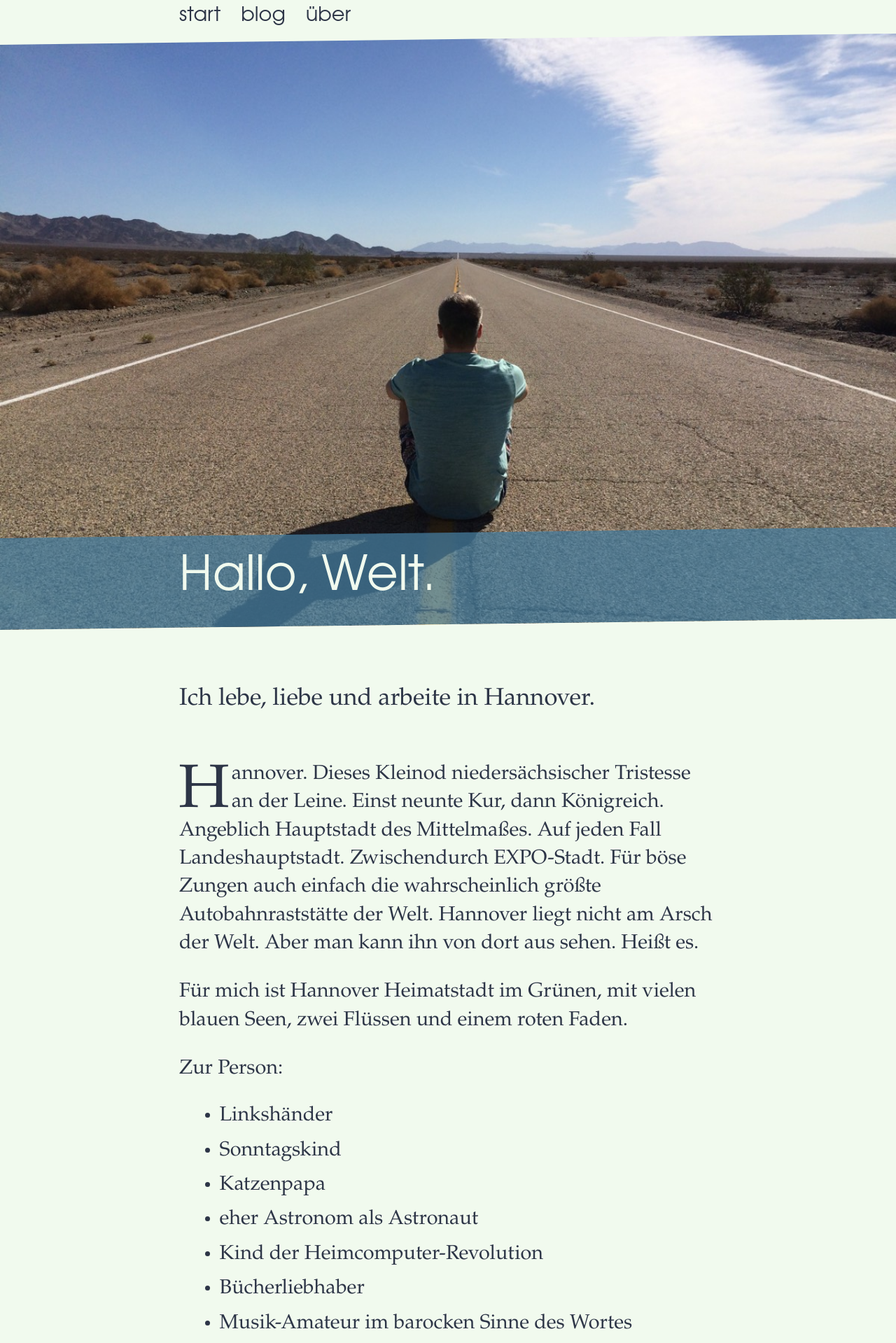
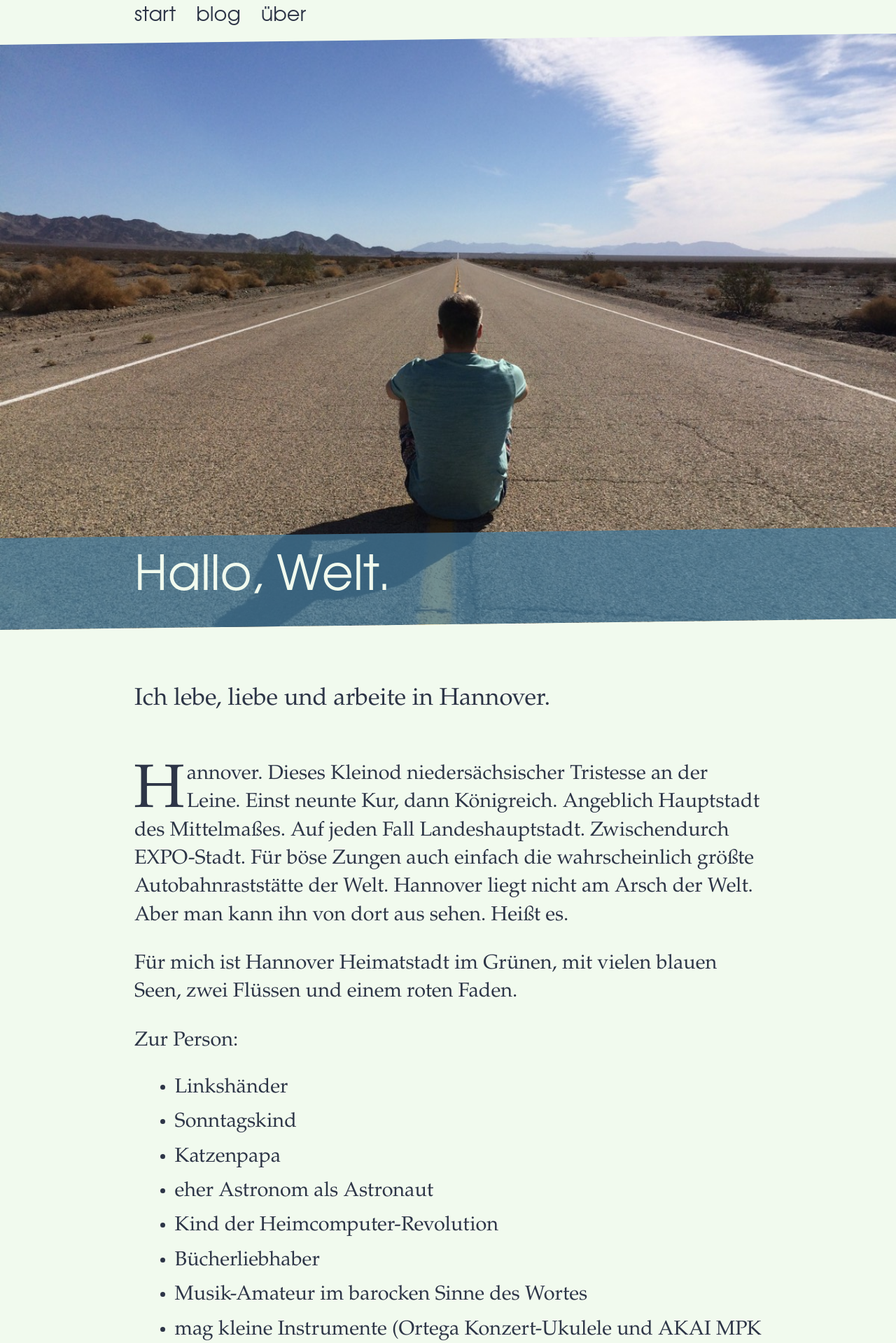
Before and after one commit to marc2o/marc2o.github.io, a Jekyll site: the page built from about.md, in a window 1280 px wide. Shown: the top 1919 px of the page at 70% size. Built offline with Jekyll 4.4.1, drawn with Linux system fonts in a browser that asks for light colours.

Commit message:
Update article.css

```diff
--- a/assets/css/article.css
+++ b/assets/css/article.css
@@ -7,8 +7,8 @@
 	--text-font: 'Merriweather';
 	--spot-font: 'Open Sans';
 	*/
-	--outer-width: 56rem;
-	--inner-width: 48rem;
+	--outer-width: 72rem;
+	--inner-width: 56rem;
 }
 /*! minireset.css v0.0.6 | MIT License | github.com/jgthms/minireset.css */
 html,body,p,ol,ul,li,dl,dt,dd,blockquote,figure,fieldset,legend,textarea,pre,iframe,hr,h1,h2,h3,h4,h5,h6{margin:0;padding:0}h1,h2,h3,h4,h5,h6{font-size:100%;font-weight:normal}ul{list-style:none}button,input,select{margin:0}html{box-sizing:border-box}*,*::before,*::after{box-sizing:inherit}img,video{height:auto;max-width:100%}iframe{border:0}table{border-collapse:collapse;border-spacing:0}td,th{padding:0}
@@ -18,7 +18,6 @@ body {
 	font-size: clamp(1.2rem, 4vw, 1.8rem);
 	color: var(--text-color);
 	background-color: var(--back-color);
-	width: 100%;
 	overflow-x: hidden;
 }
 
```
